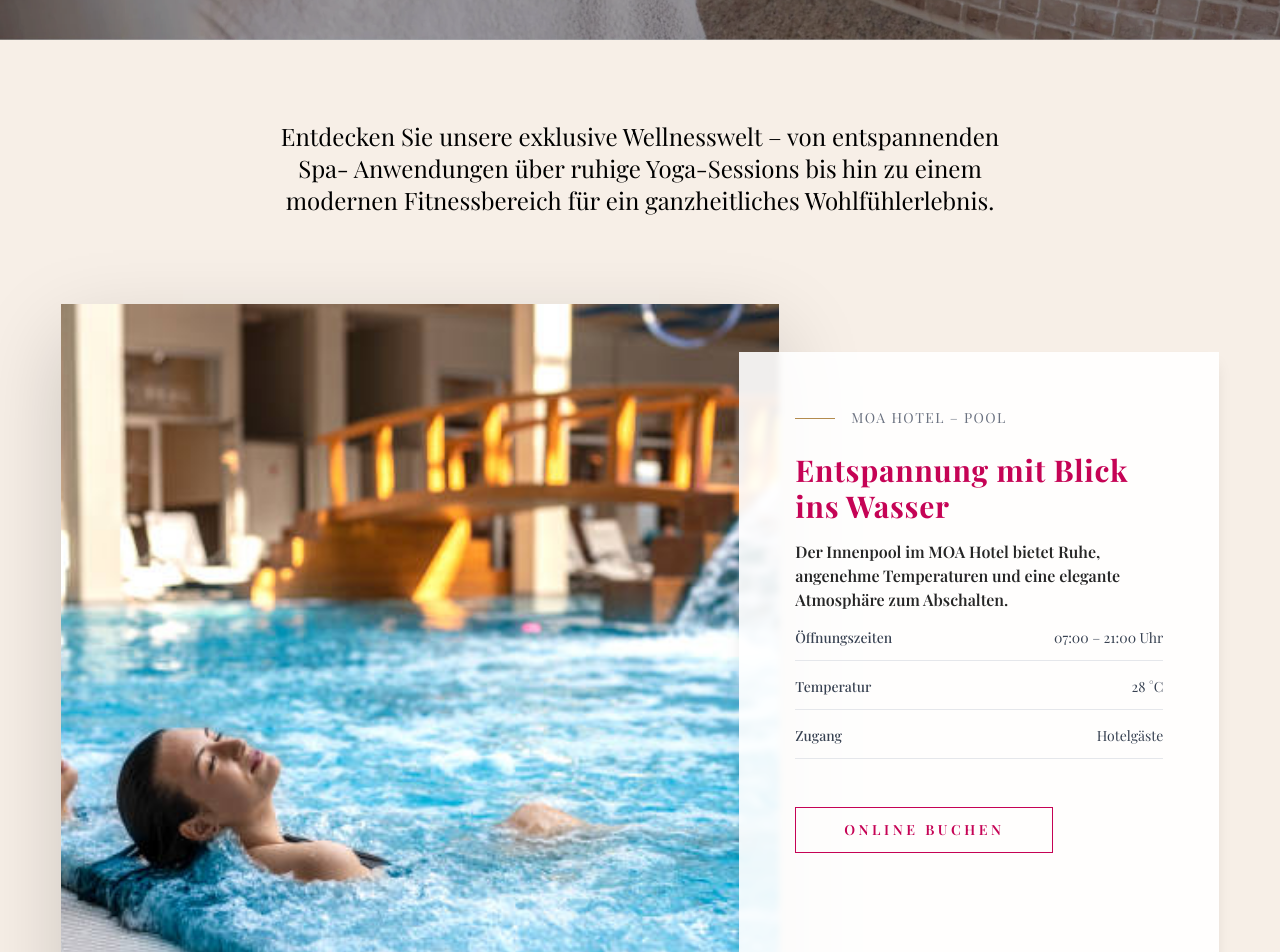
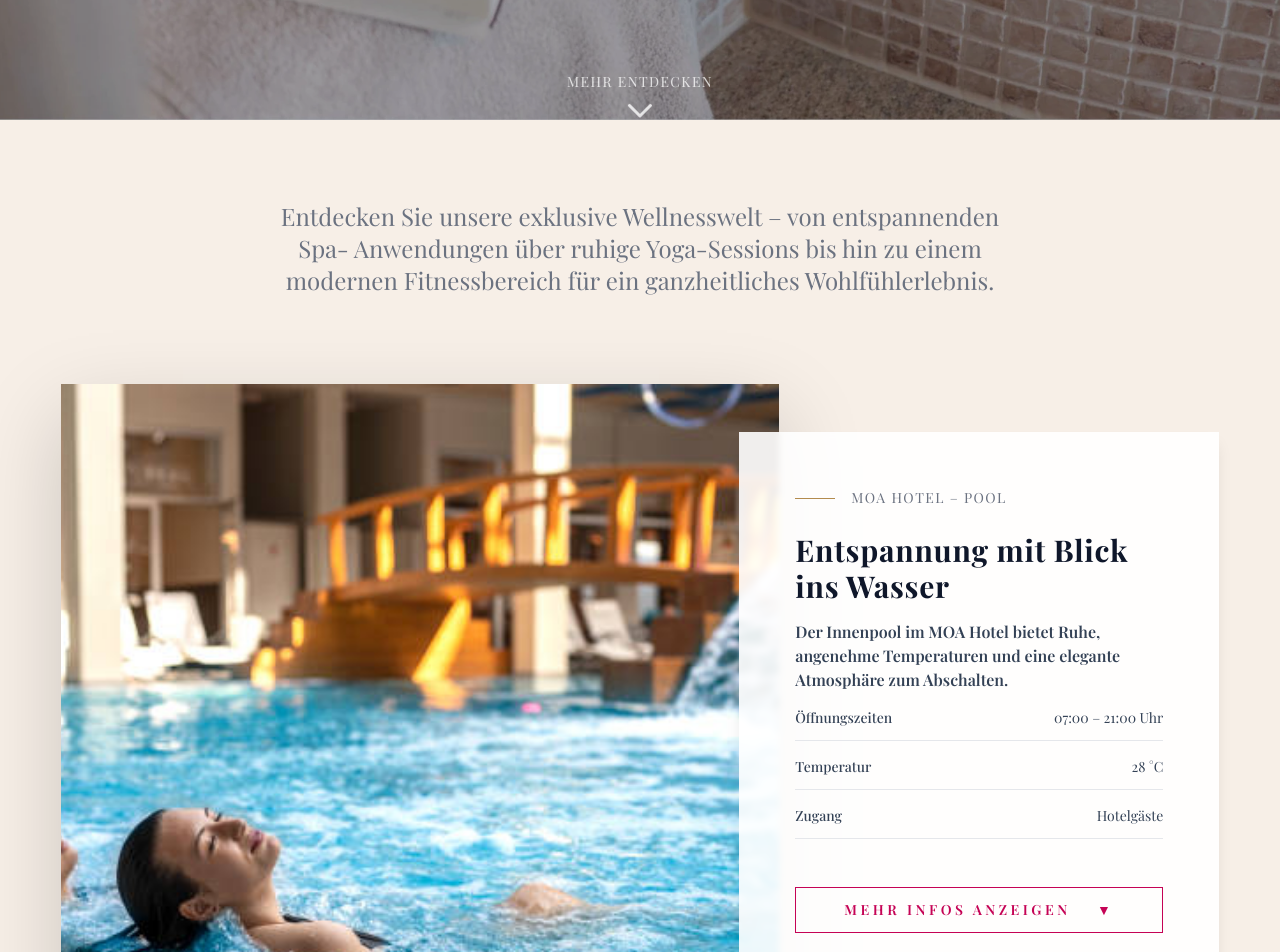
Before and after one commit to MOA-PROJEKT/final-hotel-project, a React (Vite) app in the folder frontend/vite-project/: page /wellness in a window 1280 px wide. Shown: the part 680-1632 px from the top of the page. Built offline with nearby package versions, Linux system fonts and the light colour scheme; no server answers.

Commit message:
wellness&restaurant unterseiten verbessert

```diff
--- a/frontend/vite-project/package.json
+++ b/frontend/vite-project/package.json
@@ -12,6 +12,7 @@
     "format:check": "prettier --check ."
   },
   "dependencies": {
+    "framer-motion": "^12.26.2",
     "i18next": "^25.7.4",
     "i18next-browser-languagedetector": "^8.2.0",
     "lucide-react": "^0.555.0",
--- a/frontend/vite-project/src/components/WellnessSection.jsx
+++ b/frontend/vite-project/src/components/WellnessSection.jsx
@@ -1,4 +1,5 @@
 import React from 'react'
+import { useState } from 'react'
 
 export default function WellnessSection({
   image,
@@ -9,6 +10,7 @@ export default function WellnessSection({
   index = 0,
 }) {
   const isEven = index % 2 === 1
+  const [open, setOpen] = useState(false)
 
   return (
     <section className="relative my-10">
@@ -47,13 +49,17 @@ export default function WellnessSection({
           </div>
 
           {/* Titel */}
-          <h2 className="text-3xl font-bold text-[#c50355] tracking-wide mb-4">{title}</h2>
+          <h2 className="text-3xl font-bold  text-slate-900 tracking-wide mb-4">
+            {title}
+          </h2>
 
           {/* Beschreibung */}
-          <p className="text-l font-semibold text-neutral-800 mb-4">{description}</p>
+          <p className="text-l font-semibold text-slate-700 mb-4">
+            {description}
+          </p>
 
           {/* Details */}
-          <div className="space-y-4 text-sm text-gray-700 mb-12">
+          <div className="space-y-4 text-sm text-slate-700 mb-12">
             {details.map((item, i) => (
               <div
                 key={i}
@@ -65,15 +71,14 @@ export default function WellnessSection({
             ))}
           </div>
 
-          {/* Button */}
-          <a
-            href="#"
+          {/* Button → Dropdown Öffnungszeiten */}
+        <div className="relative mt-6">
+  <button
+    onClick={() => setOpen(!open)}
     className="
-              inline-block
-              border
-              border-[#c50355]
-              px-12
-              py-3
+      w-full flex justify-between items-center
+      border border-[#c50355]
+      px-12 py-3
       text-xs sm:text-sm font-semibold uppercase tracking-[0.25em]
       text-[#c50355]
       hover:bg-[#c50355]
@@ -81,8 +86,33 @@ export default function WellnessSection({
       transition
     "
   >
-            ONLINE BUCHEN
-          </a>
+    {open ? ' Infos ausblenden' : 'Mehr Infos anzeigen'}
+    <span className={`transform transition-transform ${open ? 'rotate-180' : 'rotate-0'}`}>
+      ▼
+    </span>
+  </button>
+
+  {open && (
+    <div className="mt-2 border border-gray-200 rounded p-4 space-y-3 bg-white">
+      <div className="flex justify-between text-slate-700">
+        <span className="font-medium">Beste Besuchszeit</span>
+        <span className='text-right'>07:00 – 10:00 Uhr oder ab 18:00 Uhr</span>
+      </div>
+      <div className="flex justify-between text-slate-700">
+        <span className="font-medium">Handtücher & Ausstattung</span>
+        <span className='text-right'>Inklusive Bademantel & Slipper</span>
+      </div>
+      <div className="flex justify-between text-slate-700">
+        <span className="font-medium">Privat-Spa</span>
+        <span>Auf Anfrage buchbar</span>
+      </div>
+      <div className="flex justify-between text-slate-700">
+        <span className="font-medium">Kinder</span>
+        <span className='text-right'>Ab 12 Jahren erlaubt</span>
+      </div>
+    </div>
+  )}
+</div>
         </div>
       </div>
     </section>
--- a/frontend/vite-project/src/pages/Gallery.jsx
+++ b/frontend/vite-project/src/pages/Gallery.jsx
@@ -41,14 +41,10 @@ export default function Gallery() {
           <div className="relative flex h-full items-center pt-[140px] justify-center px-4">
             <div className="text-center  max-w-3xl">
 
-              <h1 className="mt-4 text-3xl sm:text-4xl lg:text-5xl font-semibold leading-tight">
-                Moments at MOA
+              <h1 className="mt-6 text-3xl sm:text-4xl lg:text-5xl font-semibold ">
+                Verlieren Sie sich in der Schönheit einer Ikone
               </h1>
-              <p className="mt-4 text-sm sm:text-base text-slate-100/85">
-                Ihr privater Rückzugsort in den Alpen: ruhige Pools, warme
-                Lichter und weiche Texturen. Eine Auswahl an Eindrücken aus
-                unserem Spa- &amp; Wellnessbereich.
-              </p>
+
             </div>
           </div>
         </div>
--- a/frontend/vite-project/src/pages/Wellness.jsx
+++ b/frontend/vite-project/src/pages/Wellness.jsx
@@ -30,7 +30,7 @@ export default function Wellness() {
   return (
     <section className="bg-[#f7efe7] text-[#1b1b1b]">
       {/* ================= HERO ================= */}
-      <div id="hero" className="relative min-h-[90vh] overflow-hidden">
+      <div id="hero" className="relative min-h-[100vh] overflow-hidden">
         <img
           src={Hero}
           alt="hero bild"
@@ -39,17 +39,56 @@ export default function Wellness() {
         <div className="absolute inset-0 bg-slate-900/35" />
 
         <div className="relative z-10 flex min-h-[90vh]  items-center justify-center">
-          <div className="mx-auto max-w-3xl px-4  text-center text-white">
-            <h1 className="text-4xl  sm:text-5xl md:text-6xl font-semibold leading-tight">
-              Wellness, Spa & Fitness.
+          <div className="text-center lg:mt-16 max-w-3xl text-white">
+            <h1 className="mt-4 text-4xl  sm:text-5xl md:text-6xl font-semibold leading-tight">
+              Wellness, Spa & Fitness
             </h1>
 
             <button
+              onClick={() => {
+                const scrollDuration = 1500
+                const targetScroll = window.innerHeight
+                const start = window.scrollY
+                const startTime = performance.now()
+
+                function scrollStep(timestamp) {
+                  const elapsed = timestamp - startTime
+                  const progress = Math.min(elapsed / scrollDuration, 1)
+                  const ease =
+                    progress < 0.5
+                      ? 2 * progress * progress
+                      : -1 + (4 - 2 * progress) * progress
+                  window.scrollTo(0, start + targetScroll * ease)
+                  if (progress < 1) {
+                    requestAnimationFrame(scrollStep)
+                  }
+                }
+                requestAnimationFrame(scrollStep)
+              }}
+              aria-label="Nach unten scrollen"
               className="
-               inline-flex mt-8 items-center justify-center border-2 border-[#c50355] bg-[#c50355] px-10 py-3 text-xs sm:text-sm font-semibold uppercase tracking-[0.25em] text-white backdrop-blur-sm transition hover:bg-transparent hover:text-[#c50355]
+    absolute bottom-[-6rem] left-1/2 -translate-x-1/2
+    flex flex-col items-center
+    text-white hover:text-[#c50355] opacity-80 hover:opacity-100 transition
   "
             >
-              Termin  buchen
+              <span className="text-sm uppercase tracking-widest  mb-2">
+                Mehr Entdecken
+              </span>
+
+              <svg
+                className="w-9 h-9 animate-bounce "
+                fill="none"
+                stroke="currentColor"
+                strokeWidth="2"
+                viewBox="0 0 24 24"
+              >
+                <path
+                  strokeLinecap="round"
+                  strokeLinejoin="round"
+                  d="M19 9l-7 7-7-7"
+                />
+              </svg>
             </button>
           </div>
         </div>
@@ -58,7 +97,10 @@ export default function Wellness() {
       {/* ================= INTRO ================= */}
       <section>
         <div className="flex flex-col items-center text-center px-6 pt-16">
-          <p className="text-black text-2xl mt-4 max-w-3xl mx-auto">
+          <p
+            className="
+            text-gray-500 text-2xl mt-4 max-w-3xl mx-auto"
+          >
             Entdecken Sie unsere exklusive Wellnesswelt – von entspannenden Spa-
             Anwendungen über ruhige Yoga-Sessions bis hin zu einem modernen
             Fitnessbereich für ein ganzheitliches Wohlfühlerlebnis.
@@ -67,7 +109,7 @@ export default function Wellness() {
       </section>
 
       {/* ================= SPA SECTION ================= */}
-      <section  className="max-w-7xl mx-auto px-6 pt-12 space-y-32">
+      <section className="max-w-7xl mx-auto px-6 pt-12 space-y-32">
         <WellnessSection
           index={0}
           image={spaPool2}
@@ -109,13 +151,12 @@ export default function Wellness() {
       </section>
 
       {/* ================= IMAGE CAROUSEL ================= */}
-      <section className='py-10 -mb-8'>
+      <section className="py-10 -mb-8">
         <ImageCarousel images={carouselImages} />
       </section>
 
       <section className="relative overflow-hidden">
         <div className="flex flex-col items-center justify-center">
-
           {/* ================= YOGA SECTION ================= */}
           <div className="w-full max-w-7xl px-6 ">
             <div className="flex flex-col md:flex-row items-center relative justify-center">
@@ -143,17 +184,18 @@ export default function Wellness() {
             md:-ml-10
           "
               >
-          <h2 className="text-4xl font-bold text-[#c50355] tracking-wide mb-4">
+                <h2 className="text-4xl font-bold  text-slate-900 tracking-wide mb-4">
                   Yoga & Meditation
                 </h2>
-          <h3 className="text-2xl font-semibold text-neutral-800 mb-4">
+                <h3 className="text-2xl font-semibold text-slate-700  mb-4">
                   Tägliche Yoga-Stunden
                 </h3>
-          <p className="text-neutral-700 leading-relaxed mb-4">
-            Finden Sie innere Ruhe und Balance in unserem speziell gestalteten
-            Yoga-Bereich. Perfekt für Anfänger und Fortgeschrittene.
+                <p className="text-slate-700 leading-relaxed mb-4">
+                  Finden Sie innere Ruhe und Balance in unserem speziell
+                  gestalteten Yoga-Bereich. Perfekt für Anfänger und
+                  Fortgeschrittene.
                 </p>
-          <ul className="text-neutral-700 space-y-2 list-disc list-inside">
+                <ul className="text-slate-700 space-y-2 list-disc list-inside">
                   <li>Morgen-Yoga für Energie</li>
                   <li>Entspannungs-Yoga am Abend</li>
                   <li>Meditation & Atemübungen</li>
@@ -190,18 +232,18 @@ export default function Wellness() {
             md:-mr-10
           "
               >
-          <h2 className="text-4xl font-bold text-[#c50355] tracking-wide mb-4">
+                <h2 className="text-4xl font-bold text-slate-900 tracking-wide mb-4">
                   Fitness & Gym
                 </h2>
-          <h3 className="text-2xl font-semibold text-neutral-800 mb-4">
+                <h3 className="text-2xl font-semibold text-slate-700 mb-4">
                   Modernes Fitnessstudio
                 </h3>
-          <p className="text-neutral-700 leading-relaxed mb-4">
+                <p className="text-slate-700 leading-relaxed mb-4">
                   Unser Fitnessbereich ist ausgestattet mit neuesten Geräten,
                   Functional Training Zonen und einem freundlichen Team, das Sie
                   unterstützt.
                 </p>
-          <ul className="text-neutral-700 space-y-2 list-disc list-inside">
+                <ul className="text-slate-700 space-y-2 list-disc list-inside">
                   <li>Laufbänder & Crosstrainer</li>
                   <li>Freihantelbereich</li>
                   <li>Kraftgeräte & Functional Training</li>
@@ -210,7 +252,6 @@ export default function Wellness() {
               </div>
             </div>
           </div>
-
         </div>
       </section>
     </section>
```
Also changed, not shown: frontend/vite-project/src/pages/Restaurant.jsx (+22 -3 lines), 1 other file (tests, documents, lock files or other folders). Lines whose indentation alone changed are shown as unchanged.
